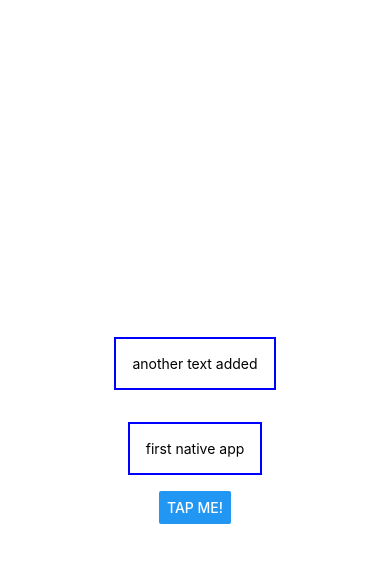
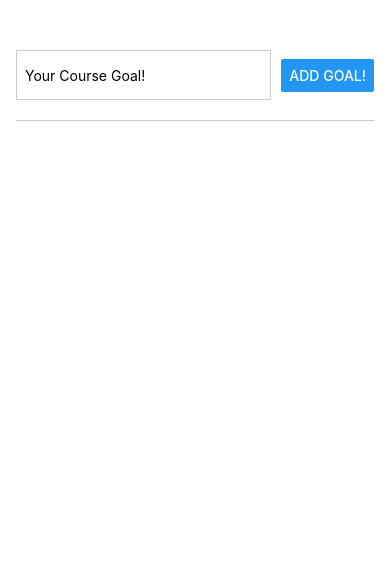
Before and after one commit to mohammadZahedii/react-native-tuts, a React Native app: screen / in a window 390 px wide. Shown: the top 562 px of the page. Built offline with nearby package versions, Linux system fonts and the light colour scheme.

Commit message:
show list of courses and scroll view on its container

```diff
--- a/App.js
+++ b/App.js
@@ -1,31 +1,91 @@
-import { StyleSheet, Text, View, Button } from "react-native";
+import { useState } from "react";
+import {
+  StyleSheet,
+  Text,
+  View,
+  Button,
+  TextInput,
+  ScrollView,
+} from "react-native";
 
 export default function App() {
+  const [enteredGoalText, setEnteredGoalText] = useState("");
+
+  const [courseGoals, setCourseGoals] = useState([]);
+
+  const goalInputHandler = (textValue) => {
+    setEnteredGoalText(textValue);
+  };
+
+  const addGoalHandler = () => {
+    setCourseGoals((crt) => [
+      ...crt,
+      { id: Math.round(Math.random() * 10000), value: enteredGoalText },
+    ]);
+    setEnteredGoalText("");
+  };
+
   return (
-    <View style={styles.container}>
-      <View>
-        <Text style={styles.dummyText}>another text added</Text>
+    <View style={styles.appContainer}>
+      <View style={styles.inputContainer}>
+        <TextInput
+          style={styles.textInput}
+          placeholder="Your Course Goal!"
+          onChangeText={goalInputHandler}
+        />
+        <Button title="Add Goal!" onPress={addGoalHandler} />
       </View>
-      <View>
-        <Text style={styles.dummyText}>first native app</Text>
+      <View style={styles.divider} />
+
+      <View style={styles.goalsContainer}>
+        <ScrollView alwaysBounceVertical={false}>
+          {courseGoals.map((goal) => (
+            <View style={styles.goalItem} key={goal.id}>
+              <Text style={styles.goalText}>{goal.value}</Text>
+            </View>
+          ))}
+        </ScrollView>
       </View>
-      <Button title="tap me!" />
     </View>
   );
 }
 
 const styles = StyleSheet.create({
-  container: {
+  appContainer: {
     flex: 1,
-    display: "flex",
-    backgroundColor: "#fff",
+    gap: 20,
+    padding: 50,
+    paddingHorizontal: 16,
+  },
+  inputContainer: {
+    flex: 1,
+    flexDirection: "row",
+    justifyContent: "space-between",
     alignItems: "center",
-    justifyContent: "center",
+    gap: 10,
+    maxHeight: 50,
   },
-  dummyText: {
-    margin: 16,
+  divider: {
+    borderTopWidth: 1,
+    borderTopColor: "#cccccc",
+  },
+  textInput: {
+    borderWidth: 1,
+    borderColor: "#cccccc",
+    flex: 1,
+    height: "100%",
+    padding: 8,
+  },
+  goalsContainer: {
+    flex: 5,
+  },
+  goalItem: {
     padding: 16,
-    borderWidth: 2,
-    borderColor: "blue",
+    margin: 8,
+    backgroundColor: "#211781",
+    borderRadius: 8,
+  },
+  goalText: {
+    color: "white",
   },
 });
```
